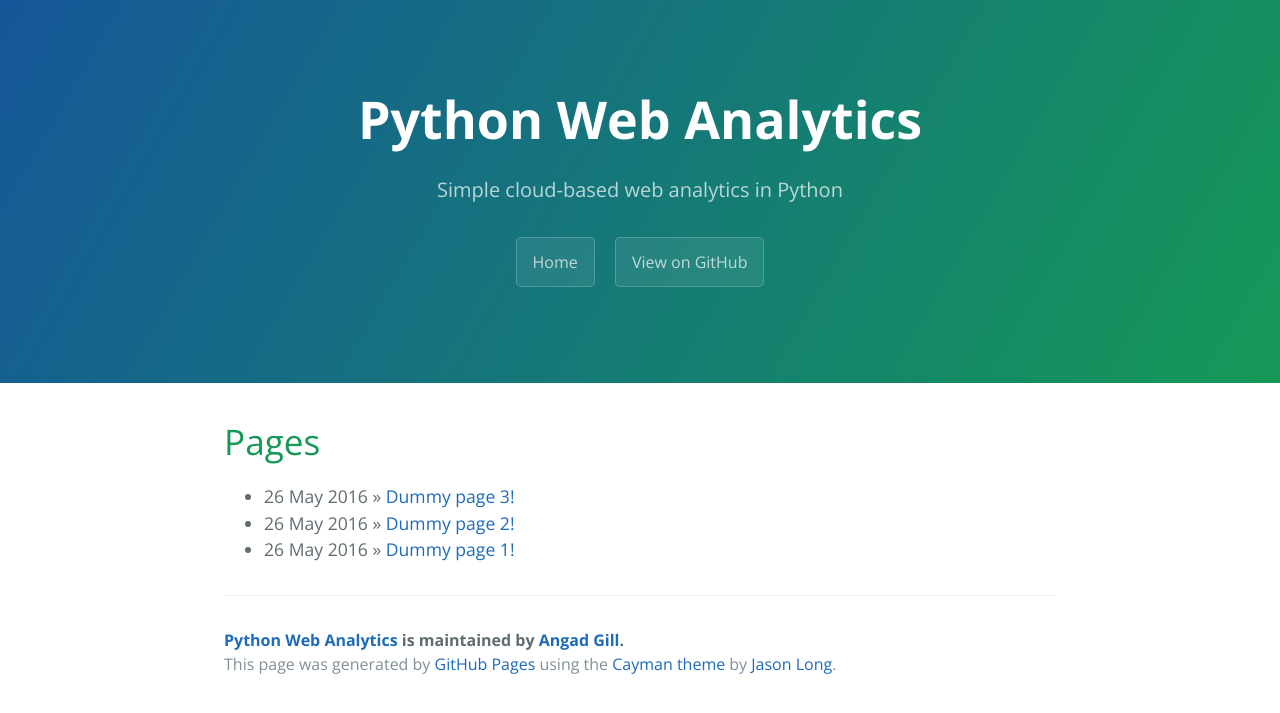
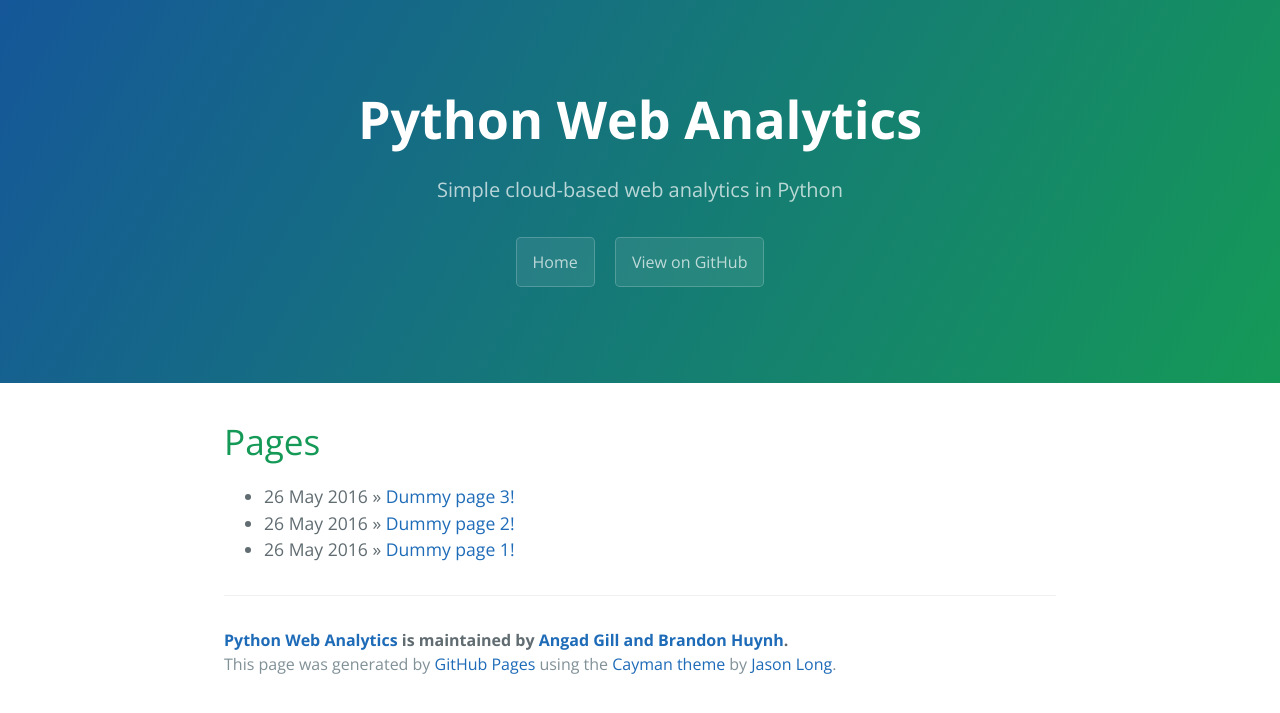
Before and after one commit to angadgill/python-web-analytics, a Jekyll site: the page built from index.html, in a window 1280 px wide. Shown: the top 713 px of the page. Built offline with Jekyll 4.4.1, drawn with Linux system fonts in a browser that asks for light colours; the list of posts is cut into pages by our own code.

Commit message:
Added b's name

```diff
--- a/_config.yml
+++ b/_config.yml
@@ -8,7 +8,7 @@
 
 # About/contact
 author:
-  name:       Angad Gill
+  name:       Angad Gill and Brandon Huynh
   url:
 
 # Gems
```
